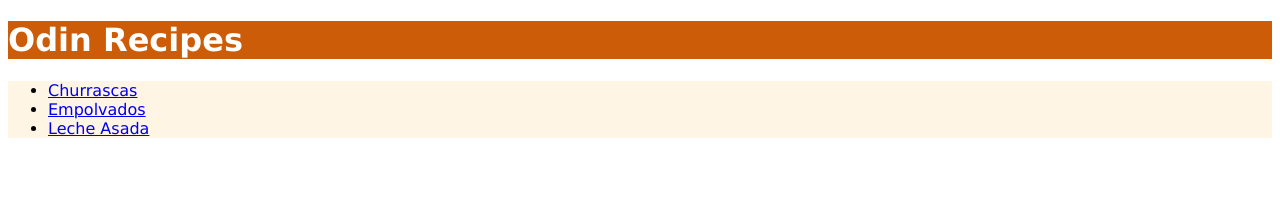
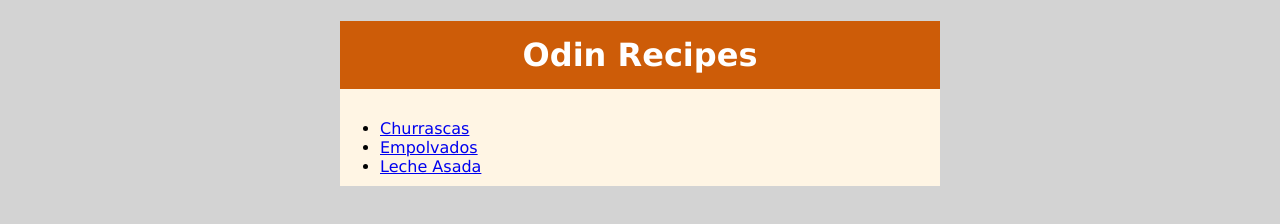
Before and after one commit to cnuneze/odin-recipes, a plain HTML site: page index.html in a window 1280 px wide. Drawn offline with Linux system fonts and the light colour scheme.

Commit message:
Fix: Apply card style to index page

```diff
--- a/index.html
+++ b/index.html
@@ -8,12 +8,14 @@
     <title>Odin - Recipes</title>
 </head>
 <body>
-    <h1>Odin Recipes</h1>
+    <div class="container main-page">
+        <h1>Odin Recipes</h1>
 
-    <ul class="square">
-        <li><a href="./recipes/churrascas.html">Churrascas</a></li>
-        <li><a href="./recipes/empolvados.html">Empolvados</a></li>
-        <li><a href="./recipes/leche-asada.html">Leche Asada</a></li>
-    </ul>
+        <ul class="recipe-list">
+            <li><a href="./recipes/churrascas.html">Churrascas</a></li>
+            <li><a href="./recipes/empolvados.html">Empolvados</a></li>
+            <li><a href="./recipes/leche-asada.html">Leche Asada</a></li>
+        </ul>
+    </div>
 </body>
 </html>
--- a/styles/styles.css
+++ b/styles/styles.css
@@ -1,6 +1,7 @@
 html {
     font-family: Verdana, monospace;
     font-size: 16px;
+    background-color: #d3d3d3;
 }
 
 h1 {
@@ -23,3 +24,19 @@ ul.ingredients li {
 ul, ol, p {
     background-color: #FFF5E4;
 }
+
+.container {
+    width: 600px;
+    margin: 0px auto;
+}
+.main-page h1 {
+    text-align: center;
+    padding: 15px;
+    margin-bottom: 0px;
+}
+
+.recipe-list {
+    margin-top: 0px;
+    padding-top: 30px;
+    padding-bottom: 10px;
+}
```
